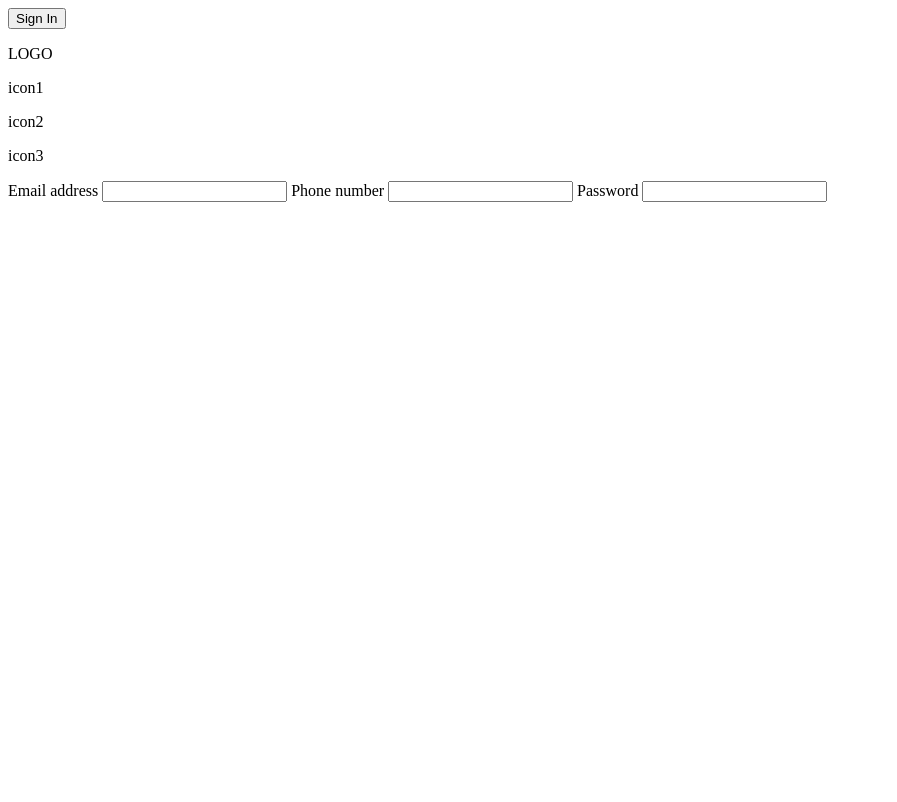
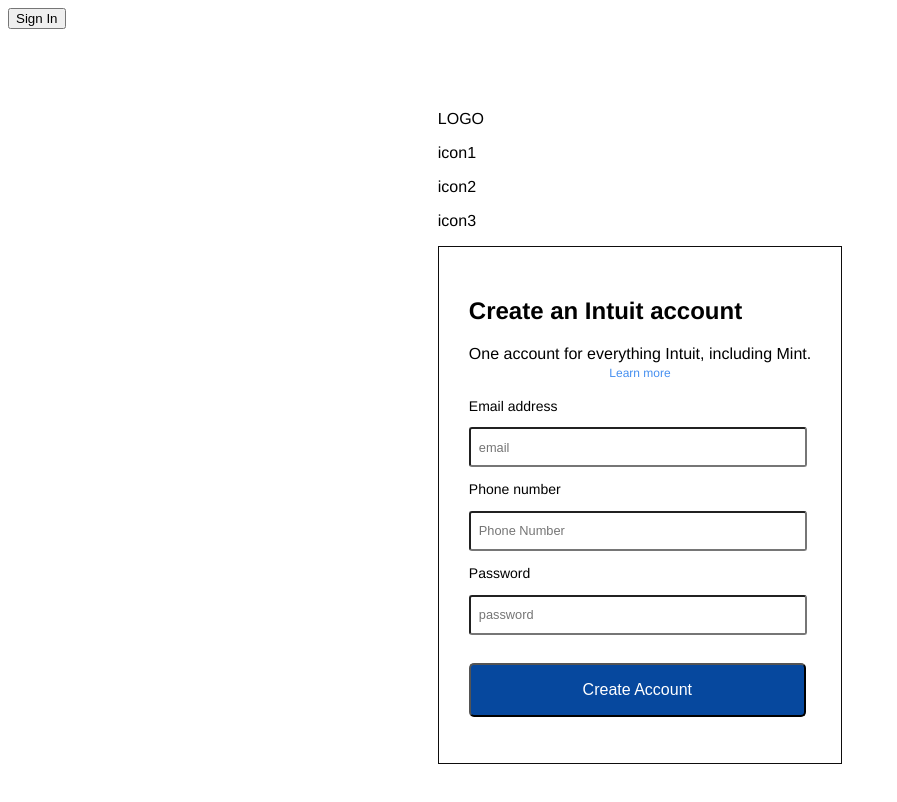
Before and after one commit to alvp01/Microverse-HTML-forms, a plain HTML site: page index.html in a window 1280 px wide. Shown: the whole page, without its empty margins (0-897 px from the left). Drawn offline with Linux system fonts and the light colour scheme.

Commit message:
work on the forms section

```diff
--- a/CSS/Style.css
+++ b/CSS/Style.css
@@ -1,5 +1,69 @@
 /*Empty CSS, not included in the HTML yet*/
-#registerForm {
+/* #registerForm {
   display: flex;
   flex-direction: column;;
+} */
+
+html {
+  font-family: "AvenirNext, Avenir, Helvetica Neue", Helvetica, Arial, sans-serif;
 }
+
+.sign-in-form {
+  margin: auto;
+  border: 1px solid #0e0d0d;
+  padding: 30px;
+}
+
+.main-form-container {
+  height: 100vh;
+  display: flex;
+  justify-content: center;
+  align-items: center;
+}
+
+.form-details {
+  margin: auto;
+  padding: auto;
+}
+
+.learn-more {
+  text-decoration: none;
+  color: #4790f0;
+  font-size: 12px;
+  padding: 5px 0 0 0;
+  text-align: center;
+}
+
+label[for="email"],
+[for="phone-number"],
+[for="password"] {
+  font-size: 14px;
+}
+
+input[type="email"],
+[type="number"],
+[type="password"] {
+  width: 320px;
+  min-width: 160px;
+  padding-left: 8px;
+  padding-right: 6px;
+  outline: 0;
+  font-size: .8em;
+  height: 34px;
+  margin: 1em 0 1em 0;
+  border-radius: 3px;
+}
+
+.create-account {
+  background-color: #06489e;
+  color: white;
+  width: 337px;
+  min-width: 160px;
+  padding: 0 0 0 0;
+  outline: 0;
+  font-size: 1em;
+  margin: 1em 0 1em 0;
+  height: 54px;
+  border-radius: 5px;
+  cursor: pointer;
+}
--- a/index.html
+++ b/index.html
@@ -1,33 +1,45 @@
 <!DOCTYPE html>
-<html lang="en" dir="ltr">
-  <head>
-    <meta charset="utf-8">
-
-    <title>Microverse HTML form</title>
-  </head>
-  <body>
+<html lang="en">
+<head>
+  <meta charset="UTF-8">
+  <meta name="viewport" content="width=device-width, initial-scale=1.0">
+  <meta http-equiv="X-UA-Compatible" content="ie=edge">
+  <link rel="stylesheet" href="./CSS/style.css">
+  <title>HTML Forms</title>
+</head>
+<body>
     <header class="landing-header">
       <button type="button" name="Sign In" class="Sign-btn">Sign In</button>
     </header>
-    <section>
-      <main>
+    <section class="main-form-container">
+
+        <div class="form-details">
         <section>
           <section id="logo">
             <p>LOGO</p>
+            <p>icon1</p>
+            <p>icon2</p>
+            <p>icon3</p>
           </section>
-          <section id="icons">
-            <p>icon1</p><p>icon2</p><p>icon3</p>
-          </section>
-        </section>
-        <form class="" action="#" method="post" id="registerForm">
-          Email address
-          <input type="text" name="userName" value="">
-          Phone number
-          <input type="number" name="phoneNumber" value="">
-          Password
-          <input type="password" name="password" value="">
-        </form>
-      </main>
+          <form class="sign-in-form">
+          <h2>Create an Intuit account</h2>
+          <p style="text-align: center">One account for everything Intuit, including Mint. <br> <a class="learn-more" href="#">Learn more </a> </p>
+            <label for="email">Email address</label>
+            <div class="email-input">
+              <input type="email" name="userName" placeholder="email">
+            </div>
+            <label for="phone-number">Phone number</label>
+            <div class="phone-input">
+              <input type="number" name="phone-number" placeholder="Phone Number">
+
+            </div>
+            <label for="password">Password</label>
+            <div class="password-input">
+              <input type="password" name="password" placeholder="password">
+            </div>
+            <button type="submit" class="create-account">Create Account</button>
+          </form>
+        </div>
     </section>
     <footer>
 
```
Also changed, not shown: 2 other files.
